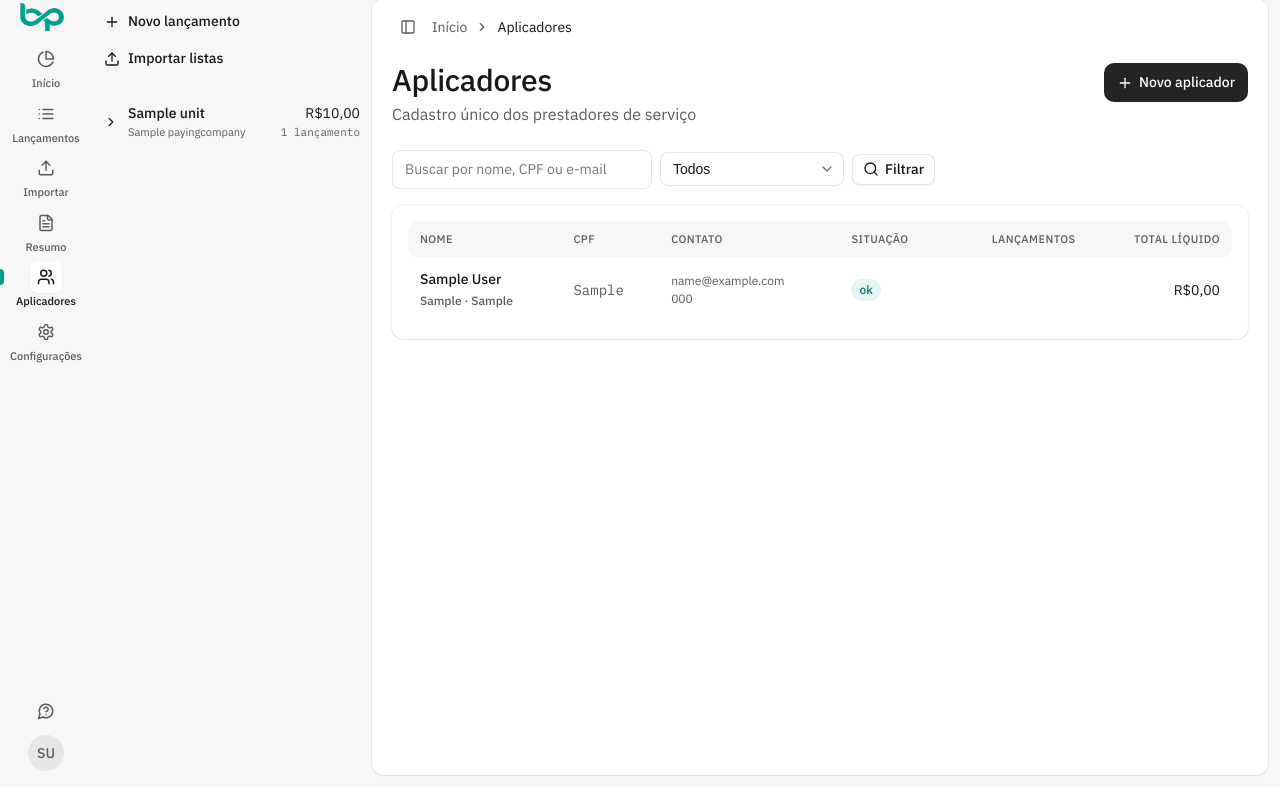
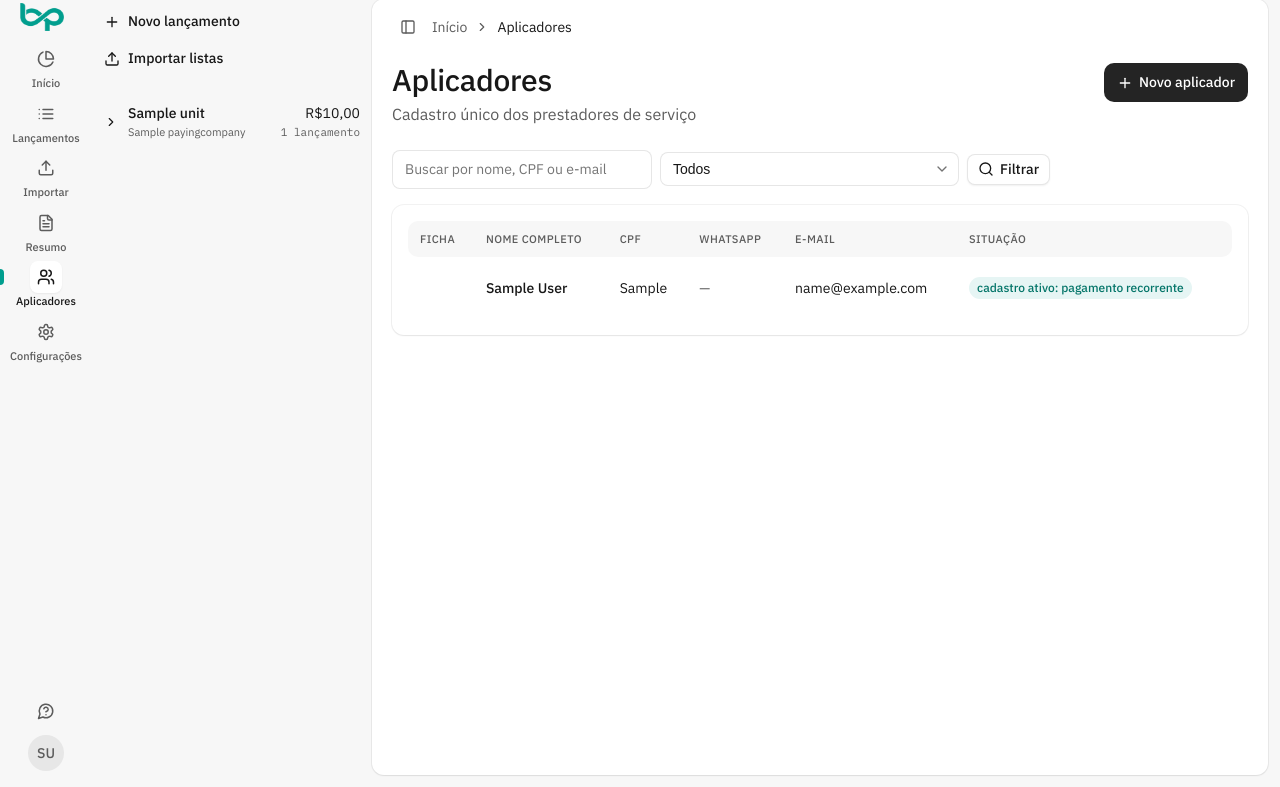
Before and after one commit to bernardozschaber/prova-pay, a Django app: page /aplicadores/ in a window 1280 px wide. Shown: the part 13-800 px from the top of the page. Run offline with Django 5.2, Linux system fonts and the light colour scheme; a user stored in the database is signed in; tables that the repository leaves empty hold one stand-in row (values such as "Sample post").

Commit message:
feat(applicators): list.html
Trabalho de ficha, telefone/planilha e importação de cadastro (roster).

Arquivos:
  - templates/applicators/list.html

```diff
--- a/templates/applicators/list.html
+++ b/templates/applicators/list.html
@@ -1,4 +1,4 @@
-{% extends "base.html" %}{% load icons money %}
+{% extends "base.html" %}{% load icons %}
 {% block title %}Aplicadores · BernoulliPay{% endblock %}
 {% block breadcrumb %}{% icon "chevron-right" 14 %}<span class="current">Aplicadores</span>{% endblock %}
 {% block content %}
@@ -10,7 +10,8 @@
   <input type="search" name="q" value="{{ query }}" placeholder="Buscar por nome, CPF ou e-mail" style="min-width:260px">
   <select name="status" class="select">
     <option value="">Todos</option>
-    <option value="review" {% if status == 'review' %}selected{% endif %}>Cadastro incompleto ({{ review_count }})</option>
+    <option value="ativo" {% if status == 'ativo' %}selected{% endif %}>Cadastro ativo: pagamento recorrente ({{ active_count }})</option>
+    <option value="novo" {% if status == 'novo' %}selected{% endif %}>Cadastro novo: primeiro pagamento ({{ new_count }})</option>
     <option value="inactive" {% if status == 'inactive' %}selected{% endif %}>Inativos</option>
   </select>
   <button class="btn btn--secondary btn--sm">{% icon "search" 14 %} Filtrar</button>
@@ -18,27 +19,41 @@
 <section class="card">
   <div class="table-wrap">
     <table class="table">
-      <thead><tr><th scope="col">Nome</th><th scope="col">CPF</th><th scope="col">Contato</th><th scope="col">Situação</th><th class="num" scope="col">Lançamentos</th><th class="num" scope="col">Total líquido</th></tr></thead>
+      <thead><tr><th class="col-ficha" scope="col">Ficha</th><th scope="col">Nome completo</th><th scope="col">CPF</th><th scope="col">WhatsApp</th><th scope="col">E-mail</th><th scope="col">Situação</th></tr></thead>
       <tbody>
         {% for applicator in page.object_list %}
         <tr>
-          <td class="strong"><a href="{% url 'applicators:detail' applicator.pk %}">{{ applicator.full_name }}</a>{% if applicator.course %}<br><span class="small muted">{{ applicator.course }}{% if applicator.institution %} · {{ applicator.institution }}{% endif %}</span>{% endif %}</td>
-          <td class="muted mono">{{ applicator.cpf|default:"—" }}</td>
-          <td class="muted small">{{ applicator.email|default:"" }}{% if applicator.phone %}<br>{{ applicator.phone }}{% endif %}</td>
-          <td>{% if not applicator.is_active %}<span class="badge badge--gray">inativo</span>{% elif applicator.needs_review %}<span class="badge badge--yellow">revisar</span>{% else %}<span class="badge badge--brand">ok</span>{% endif %}</td>
-          <td class="num">{{ applicator.entry_count }}</td>
-          <td class="num">{{ applicator.net_total|default:0|brl }}</td>
+          <td class="col-ficha"><a href="{% url 'applicators:card' applicator.pk %}" class="icon-button" title="Abrir a ficha de {{ applicator.full_name }}" aria-label="Abrir a ficha de {{ applicator.full_name }}">{% icon "id-card" %}</a></td>
+          <td class="strong">{{ applicator.full_name }}</td>
+          <td class="cell-data">{{ applicator.cpf|default:"—" }}</td>
+          <td class="cell-data">
+            {% if applicator.whatsapp_url %}
+              <a href="{{ applicator.whatsapp_url }}" class="icon-button icon-button--whatsapp" target="_blank" rel="noopener"
+                 title="Conversar com {{ applicator.full_name }} no WhatsApp ({{ applicator.whatsapp_display }})"
+                 aria-label="Conversar com {{ applicator.full_name }} no WhatsApp">{% icon "whatsapp" %}</a>
+            {% else %}<span class="muted">—</span>{% endif %}
+          </td>
+          <td class="cell-data">{{ applicator.email|default:"—" }}</td>
+          <td>{% if not applicator.is_active %}<span class="badge badge--gray">inativo</span>{% elif applicator.is_new_registration %}<span class="badge badge--yellow">cadastro novo: primeiro pagamento</span>{% else %}<span class="badge badge--brand">cadastro ativo: pagamento recorrente</span>{% endif %}</td>
         </tr>
         {% empty %}<tr><td colspan="6" class="empty">Nenhum aplicador encontrado.</td></tr>{% endfor %}
       </tbody>
     </table>
   </div>
   {% if page.paginator.num_pages > 1 %}
-  <div class="pagination">
-    {% if page.has_previous %}<a href="?q={{ query }}&status={{ status }}&page={{ page.previous_page_number }}" class="btn btn--ghost btn--sm">Anterior</a>{% endif %}
-    <span>Página {{ page.number }} de {{ page.paginator.num_pages }}</span>
-    {% if page.has_next %}<a href="?q={{ query }}&status={{ status }}&page={{ page.next_page_number }}" class="btn btn--ghost btn--sm">Próxima</a>{% endif %}
-  </div>
+  {# Ir direto à página: com centenas de cadastros, "próxima" seria dezenas de cliques. #}
+  <form method="get" class="pagination">
+    {% if query %}<input type="hidden" name="q" value="{{ query }}">{% endif %}
+    {% if status %}<input type="hidden" name="status" value="{{ status }}">{% endif %}
+    <label for="page-select">Página</label>
+    <select name="page" id="page-select" class="select" data-autosubmit>
+      {% for number in page.paginator.page_range %}
+      <option value="{{ number }}" {% if number == page.number %}selected{% endif %}>{{ number }} de {{ page.paginator.num_pages }}</option>
+      {% endfor %}
+    </select>
+    <button class="btn btn--secondary btn--sm" data-autosubmit-go>Ir</button>
+    <span class="muted small">{{ page.paginator.count }} cadastro{{ page.paginator.count|pluralize }}</span>
+  </form>
   {% endif %}
 </section>
 {% endblock %}
```
